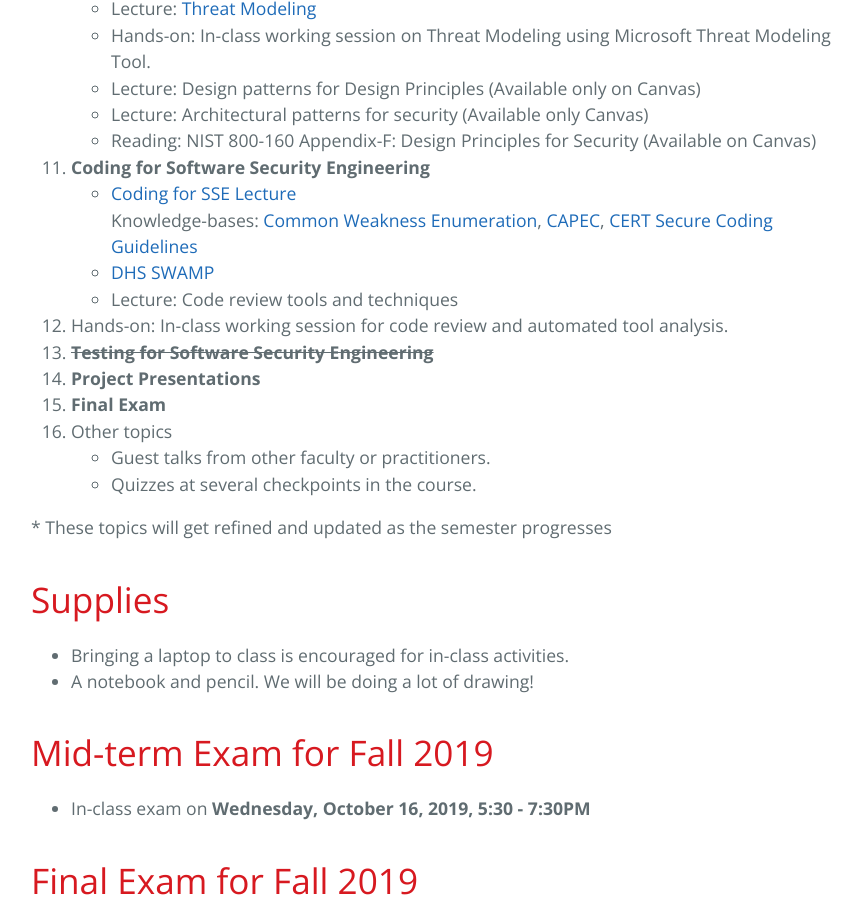
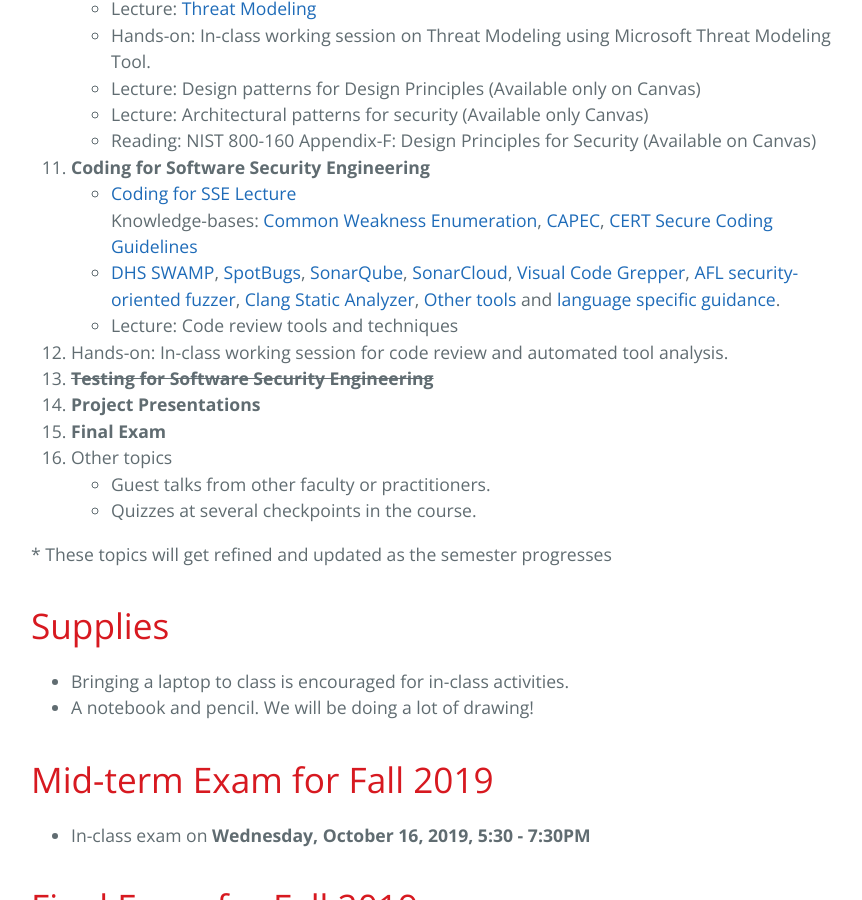
Before and after one commit to robinagandhi/swa, a Jekyll site: the page built from index.md, in a window 1280 px wide and 900 px high, scrolled down 1378 px. Shown: the whole window, without its empty margins (193-1055 px from the left). Built offline with Jekyll 4.4.1, drawn with Linux system fonts in a browser that asks for light colours.

Commit message:
Update index.md

```diff
--- a/index.md
+++ b/index.md
@@ -45,7 +45,7 @@
 1. **Coding for Software Security Engineering**
   * [Coding for SSE Lecture](https://robinagandhi.github.io/swa/slides/lecture-5/code-for-software-se.html)
   Knowledge-bases: [Common Weakness Enumeration](http://cwe.mitre.org/), [CAPEC](https://capec.mitre.org/), [CERT Secure Coding Guidelines](https://www.securecoding.cert.org/confluence/display/seccode/SEI+CERT+Coding+Standards)
-  * [DHS SWAMP](https://www.mir-swamp.org/)
+  * [DHS SWAMP](https://www.mir-swamp.org/), [SpotBugs](https://spotbugs.github.io), [SonarQube](https://www.sonarqube.org), [SonarCloud](https://sonarcloud.io/), [Visual Code Grepper](https://github.com/nccgroup/VCG), [AFL security-oriented fuzzer](http://lcamtuf.coredump.cx/afl/), [Clang Static Analyzer](https://clang-analyzer.llvm.org), [Other tools](https://www.mir-swamp.org/#tools/public) and [language specific guidance](https://dwheeler.com/secure-programs/Secure-Programs-HOWTO/language-specific.html).
   * Lecture: Code review tools and techniques
 1. Hands-on: In-class working session for code review and automated tool analysis.
 1. ~~**Testing for Software Security Engineering**~~
```
